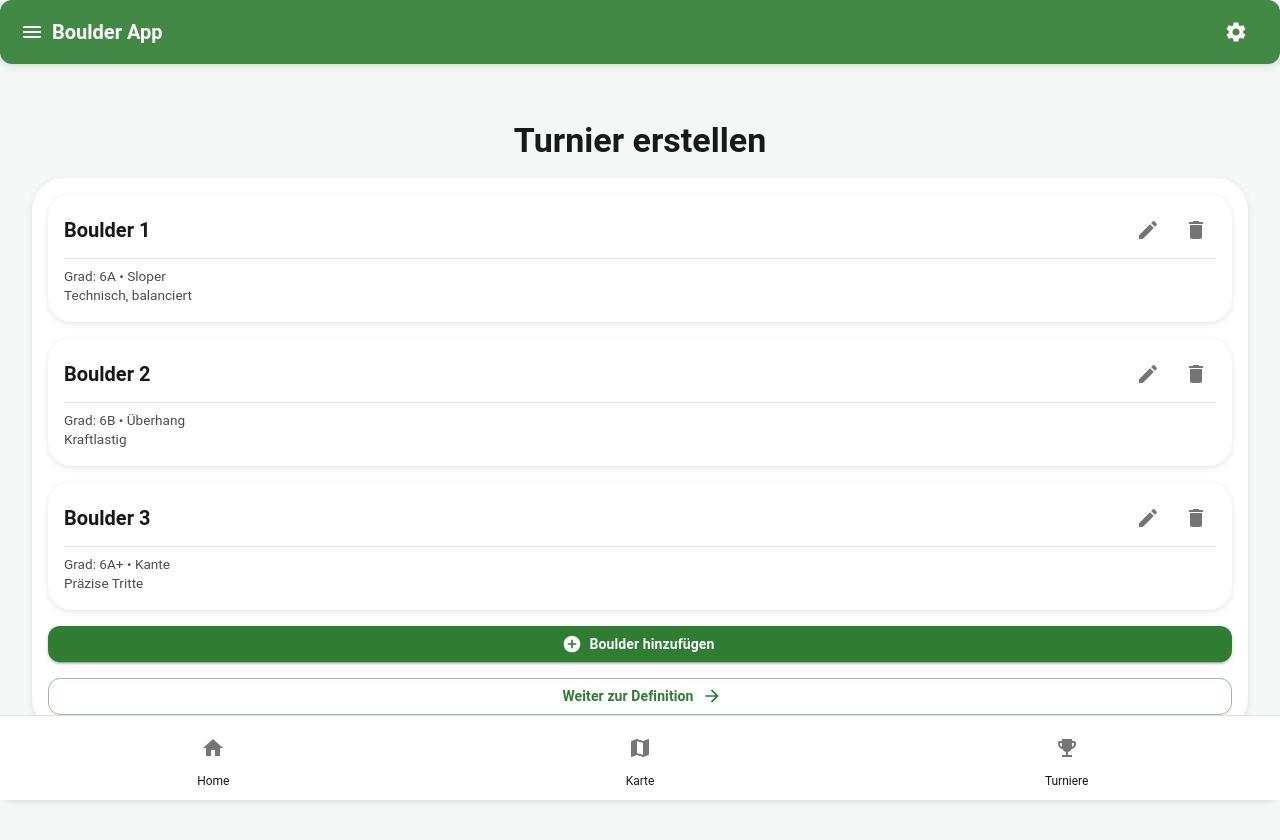
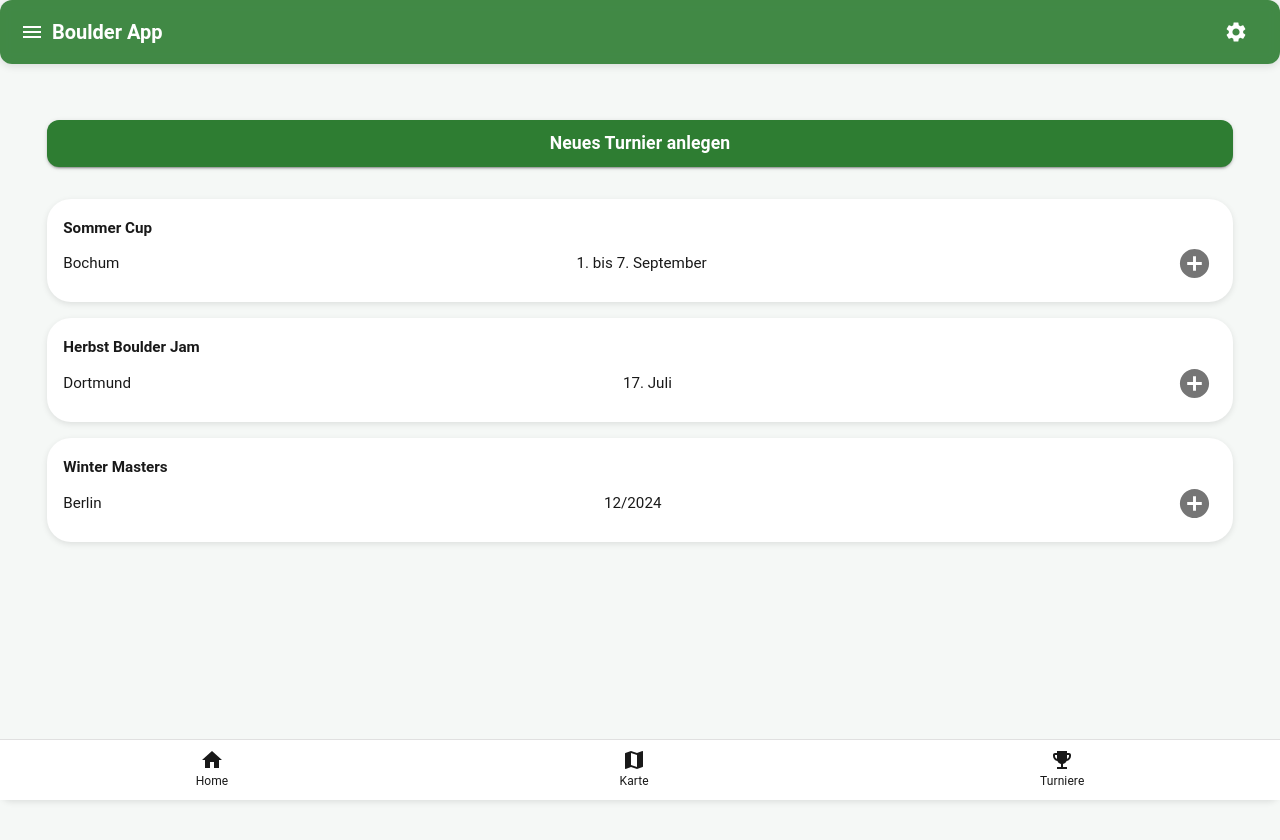
Before and after one commit to JonasFlachmann/ClimbingTurnamentAppPublic, a Next.js app: page /tournament-create in a window 1280 px wide. Shown: the top 840 px of the page. Built offline with nearby package versions, Linux system fonts and the light colour scheme.

Commit message:
Update tournament-create.tsx

```diff
--- a/pages/tournament-create.tsx
+++ b/pages/tournament-create.tsx
@@ -1,4 +1,3 @@
-// pages/tournament-create.tsx
 import React, { useState } from "react";
 import {
   Box,
@@ -14,112 +13,205 @@ import AddCircleIcon from "@mui/icons-material/AddCircle";
 import HomeIcon from "@mui/icons-material/Home";
 import MapIcon from "@mui/icons-material/Map";
 import EmojiEventsIcon from "@mui/icons-material/EmojiEvents";
-import EditIcon from "@mui/icons-material/Edit";
-import DeleteIcon from "@mui/icons-material/Delete";
-import ArrowForwardIcon from "@mui/icons-material/ArrowForward";
-import FolderOpenIcon from "@mui/icons-material/FolderOpen";
 import { useRouter } from "next/router";
 
-type Route = {
-  name: string;
-  grade: string;
-  style?: string;
-  description?: string;
+// Dummy Turniere
+const dummyTournaments = [
+  {
+    id: 1,
+    name: "Sommer Cup",
+    start: "2025-09-01",
+    end: "2025-09-07",
+    city: "Bochum",
+    venue: "Neoliet",
+    routes: [
+      { name: "Wand 1", color: "Rot", difficulty: "5a" },
+      { name: "Überhang", color: "Blau", difficulty: "6b" },
+      { name: "Platte", color: "Gelb", difficulty: "6a+" },
+    ],
+    participants: 42,
+  },
+  {
+    id: 2,
+    name: "Herbst Boulder Jam",
+    start: "2025-07-17",
+    end: "2025-07-17",
+    city: "Dortmund",
+    venue: "Bergwerk",
+    routes: [
+      { name: "Dachkante", color: "Grün", difficulty: "7a" },
+      { name: "Sloperwand", color: "Orange", difficulty: "6c" },
+      { name: "Platte", color: "Violett", difficulty: "5c" },
+    ],
+    participants: 35,
+  },
+  {
+    id: 3,
+    name: "Winter Masters",
+    start: "2024-12-10",
+    end: "2024-12-10",
+    city: "Berlin",
+    venue: "Boulderwelt",
+    routes: [
+      { name: "Crack", color: "Schwarz", difficulty: "7b+" },
+      { name: "Kante", color: "Rot", difficulty: "6a" },
+      { name: "Balance", color: "Gelb", difficulty: "6c+" },
+    ],
+    participants: 28,
+  },
+];
+
+// Datumshilfe
+const formatDate = (start: string, end: string): string => {
+  const startDate = new Date(start);
+  const endDate = new Date(end);
+  const now = new Date();
+  const currentYear = now.getFullYear();
+
+  const monthNames = [
+    "Januar","Februar","März","April","Mai","Juni",
+    "Juli","August","September","Oktober","November","Dezember",
+  ];
+
+  if (start === end) {
+    if (startDate.getFullYear() === currentYear) {
+      return `${startDate.getDate()}. ${monthNames[startDate.getMonth()]}`;
+    } else {
+      return `${String(startDate.getMonth() + 1).padStart(2, "0")}/${startDate.getFullYear()}`;
+    }
+  }
+
+  if (startDate.getFullYear() !== endDate.getFullYear()) {
+    return `${String(startDate.getMonth() + 1).padStart(2, "0")}/${startDate.getFullYear()} - ${String(
+      endDate.getMonth() + 1
+    ).padStart(2, "0")}/${endDate.getFullYear()}`;
+  }
+
+  if (startDate.getFullYear() !== currentYear) {
+    if (startDate.getMonth() === endDate.getMonth()) {
+      return `${String(startDate.getMonth() + 1).padStart(2, "0")}/${startDate.getFullYear()}`;
+    }
+    return `${String(startDate.getMonth() + 1).padStart(2, "0")}-${String(
+      endDate.getMonth() + 1
+    ).padStart(2, "0")}/${startDate.getFullYear()}`;
+  }
+
+  if (startDate.getMonth() === endDate.getMonth()) {
+    return `${startDate.getDate()}. bis ${endDate.getDate()}. ${monthNames[startDate.getMonth()]}`;
+  } else {
+    return `${startDate.getDate()}. ${monthNames[startDate.getMonth()]} – ${endDate.getDate()}. ${monthNames[endDate.getMonth()]}`;
+  }
 };
 
-const initialRoutes: Route[] = [
-  { name: "Boulder 1", grade: "6A", style: "Sloper", description: "Technisch, balanciert" },
-  { name: "Boulder 2", grade: "6B", style: "Überhang", description: "Kraftlastig" },
-  { name: "Boulder 3", grade: "6A+", style: "Kante", description: "Präzise Tritte" },
-];
+const TournamentCreatePage: React.FC = () => {
+  const [openDetails, setOpenDetails] = useState<{ [key: number]: boolean }>({});
+  const router = useRouter();
+  const currentPath = router.pathname;
 
-export default function TournamentCreatePage() {
-  const router = useRouter();
-  const [routes, setRoutes] = useState<Route[]>(initialRoutes);
-  const [expandedIndex, setExpandedIndex] = useState<number | null>(null);
-
-  const addRoute = () => {
-    setRoutes((prev) => [
-      ...prev,
-      { name: `Boulder ${prev.length + 1}`, grade: "6A", style: "", description: "" },
-    ]);
+  const handleOpenDetails = (id: number) => {
+    setOpenDetails((prev) => ({ ...prev, [id]: !prev[id] }));
   };
 
-  const updateRoute = (index: number, patch: Partial<Route>) => {
-    setRoutes((prev) => prev.map((r, i) => (i === index ? { ...r, ...patch } : r)));
+  const handleAddClick = (e: React.MouseEvent, id: number) => {
+    e.stopPropagation();
+    router.push("/tournament-define");
   };
 
-  const removeRoute = (index: number) => {
-    setRoutes((prev) => prev.filter((_, i) => i !== index));
-  };
-
-  const currentPath = router.pathname;
-
   return (
-    <Box sx={{ px: 2, pb: 10, pt: 5 }}>
-      <Typography variant="h4" sx={{ fontWeight: "bold", mb: 2, textAlign: "center" }}>
-        Turnier erstellen
-      </Typography>
-
-      <Paper elevation={2} sx={{ borderRadius: 4, p: 2, mb: 2 }}>
-        <Stack spacing={2}>
-          {routes.map((route, idx) => (
-            <Paper key={idx} elevation={1} sx={{ p: 2, borderRadius: 3 }}>
-              <Stack direction="row" alignItems="center" justifyContent="space-between">
-                <Typography variant="h6">{route.name}</Typography>
-                <Stack direction="row" spacing={1}>
-                  <IconButton onClick={() => setExpandedIndex(expandedIndex === idx ? null : idx)}>
-                    <EditIcon />
-                  </IconButton>
-                  <IconButton onClick={() => removeRoute(idx)}>
-                    <DeleteIcon />
-                  </IconButton>
-                </Stack>
-              </Stack>
-
-              <Divider sx={{ my: 1 }} />
-
-              <Typography variant="body2" color="text.secondary">
-                Grad: {route.grade} {route.style ? `• ${route.style}` : ""}
-              </Typography>
-              {route.description && (
-                <Typography variant="body2" color="text.secondary">
-                  {route.description}
-                </Typography>
-              )}
-
-              <Collapse in={expandedIndex === idx} unmountOnExit>
-                <Stack spacing={1} sx={{ mt: 1 }}>
+    <Box sx={{ minHeight: "100vh", bgcolor: "background.default", pb: 10 }}>
+      <Box sx={{ maxWidth: "95%", mx: "auto", pt: 5 }}>
         <Button
-                    size="small"
-                    variant="outlined"
-                    startIcon={<FolderOpenIcon />}
-                    onClick={() => updateRoute(idx, { description: "Beschreibung aktualisiert" })}
-                  >
-                    Details bearbeiten
-                  </Button>
-                </Stack>
-              </Collapse>
-            </Paper>
-          ))}
-
-          <Button variant="contained" startIcon={<AddCircleIcon />} onClick={addRoute}>
-            Boulder hinzufügen
-          </Button>
-          <Button
-            variant="outlined"
-            endIcon={<ArrowForwardIcon />}
+          variant="contained"
+          color="primary"
+          size="large"
+          fullWidth
+          sx={{ mb: 4, fontWeight: "bold", fontSize: "1.1rem" }}
           onClick={() => router.push("/tournament-define")}
         >
-            Weiter zur Definition
+          Neues Turnier anlegen
         </Button>
+
+        <Stack spacing={2}>
+          {dummyTournaments.map((t) => (
+            <Box key={t.id}>
+              {/* Eingeklappt */}
+              <Paper
+                elevation={3}
+                sx={{
+                  p: 2,
+                  borderRadius: 3,
+                  cursor: "pointer",
+                  "&:hover": { boxShadow: 8, bgcolor: "action.hover" },
+                }}
+                onClick={() => handleOpenDetails(t.id)}
+              >
+                <Typography variant="subtitle1" sx={{ fontWeight: "bold" }}>
+                  {t.name}
+                </Typography>
+                <Stack direction="row" justifyContent="space-between" alignItems="center">
+                  <Typography>{t.city}</Typography>
+                  <Typography>{formatDate(t.start, t.end)}</Typography>
+                  <IconButton
+                    size="small"
+                    onClick={(e) => handleAddClick(e, t.id)}
+                    sx={{ ml: 1 }}
+                    aria-label="Turnier duplizieren/erstellen"
+                  >
+                    <AddCircleIcon fontSize="large" />
+                  </IconButton>
                 </Stack>
               </Paper>
 
-      {/* Lokalen Footer ausblenden – zentraler Footer kommt aus Layout */}
+              {/* Ausgeklappt */}
+              <Collapse in={openDetails[t.id] || false}>
+                <Paper
+                  elevation={0}
+                  sx={{ bgcolor: "background.default", p: 2, mt: 1, mb: 1 }}
+                >
+                  <Divider sx={{ mb: 2 }} />
+                  <Typography variant="subtitle2" sx={{ fontWeight: "bold" }}>
+                    Turnier-Infos:
+                  </Typography>
+                  <Typography>Stadt: {t.city}</Typography>
+                  <Typography>Austragungsort: {t.venue}</Typography>
+                  <Typography>Datum: {formatDate(t.start, t.end)}</Typography>
+
+                  <Divider sx={{ my: 2 }} />
+                  <Typography variant="subtitle2" sx={{ fontWeight: "bold" }}>
+                    Routen:
+                  </Typography>
+                  <Stack
+                    direction="column"
+                    spacing={1}
+                    sx={{ mb: 1, maxHeight: 150, overflowY: "auto" }}
+                  >
+                    {t.routes.map((r, idx) => (
+                      <Paper key={idx} sx={{ p: 1.5, borderRadius: 2 }}>
+                        <Typography sx={{ fontWeight: "bold" }}>{r.name}</Typography>
+                        <Typography sx={{ color: "text.secondary" }}>
+                          Farbe: {r.color}
+                        </Typography>
+                        <Typography sx={{ color: "text.secondary" }}>
+                          Schwierigkeit: {r.difficulty}
+                        </Typography>
+                      </Paper>
+                    ))}
+                  </Stack>
+
+                  <Typography variant="subtitle2" sx={{ fontWeight: "bold" }}>
+                    Teilnehmeranzahl:{" "}
+                    <span style={{ fontWeight: 400 }}>{t.participants}</span>
+                  </Typography>
+                </Paper>
+              </Collapse>
+            </Box>
+          ))}
+        </Stack>
+      </Box>
+
+      {/* Footer */}
       <Box
         component="footer"
-        hidden
         sx={{
           position: "fixed",
           left: 0,
@@ -136,45 +228,47 @@ export default function TournamentCreatePage() {
         }}
       >
         <Box sx={{ display: "flex", flexDirection: "column", alignItems: "center" }}>
-          <IconButton
-            size="large"
-            color={currentPath === "/home" ? "primary" : "default"}
+          <Button
+            color={currentPath === "/home" ? "primary" : "inherit"}
             onClick={() => router.push("/home")}
+            sx={{ minWidth: 0, p: 0, display: "flex", flexDirection: "column" }}
           >
             <HomeIcon />
-          </IconButton>
             <Typography variant="caption" sx={{ fontWeight: currentPath === "/home" ? "bold" : "normal" }}>
               Home
             </Typography>
+          </Button>
         </Box>
         <Box sx={{ display: "flex", flexDirection: "column", alignItems: "center" }}>
-          <IconButton
-            size="large"
-            color={currentPath === "/map" ? "primary" : "default"}
+          <Button
+            color={currentPath === "/map" ? "primary" : "inherit"}
             onClick={() => router.push("/map")}
+            sx={{ minWidth: 0, p: 0, display: "flex", flexDirection: "column" }}
           >
             <MapIcon />
-          </IconButton>
             <Typography variant="caption" sx={{ fontWeight: currentPath === "/map" ? "bold" : "normal" }}>
               Karte
             </Typography>
+          </Button>
         </Box>
         <Box sx={{ display: "flex", flexDirection: "column", alignItems: "center" }}>
-          <IconButton
-            size="large"
-            color={currentPath === "/tournament-overview" ? "primary" : "default"}
+          <Button
+            color={currentPath === "/tournament-overview" ? "primary" : "inherit"}
             onClick={() => router.push("/tournament-overview")}
+            sx={{ minWidth: 0, p: 0, display: "flex", flexDirection: "column" }}
           >
             <EmojiEventsIcon />
-          </IconButton>
             <Typography
               variant="caption"
               sx={{ fontWeight: currentPath === "/tournament-overview" ? "bold" : "normal" }}
             >
               Turniere
             </Typography>
+          </Button>
         </Box>
       </Box>
     </Box>
   );
-}
+};
+
+export default TournamentCreatePage;
```
Lines whose indentation alone changed are shown as unchanged.
